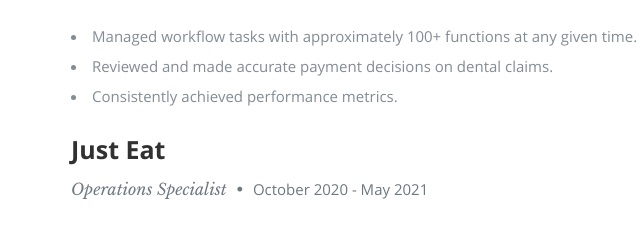
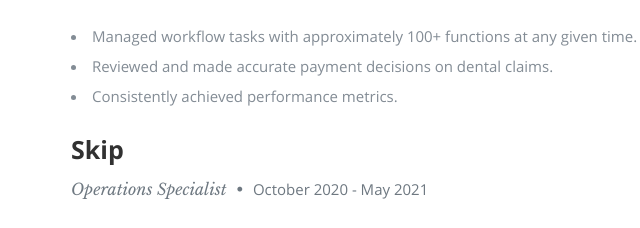
Before and after one commit to shafi-u/Azure-resume, a plain HTML site: page frontend/index.html in a window 1280 px wide. Shown: the part 1943-2171 px from the top of the page, 334-974 px from the left. Drawn offline with nearby package versions, Linux system fonts and the light colour scheme; no server answers.

Commit message:
updates to html

```diff
--- a/frontend/index.html
+++ b/frontend/index.html
@@ -215,7 +215,7 @@
 
                <div class="twelve columns">
 
-                  <h3>Just Eat</h3>
+                  <h3>Skip</h3>
                   <p class="info">Operations Specialist  <span>&bull;</span> <em class="date">October 2020 - May 2021</em></p>
 
                   <p>
```
